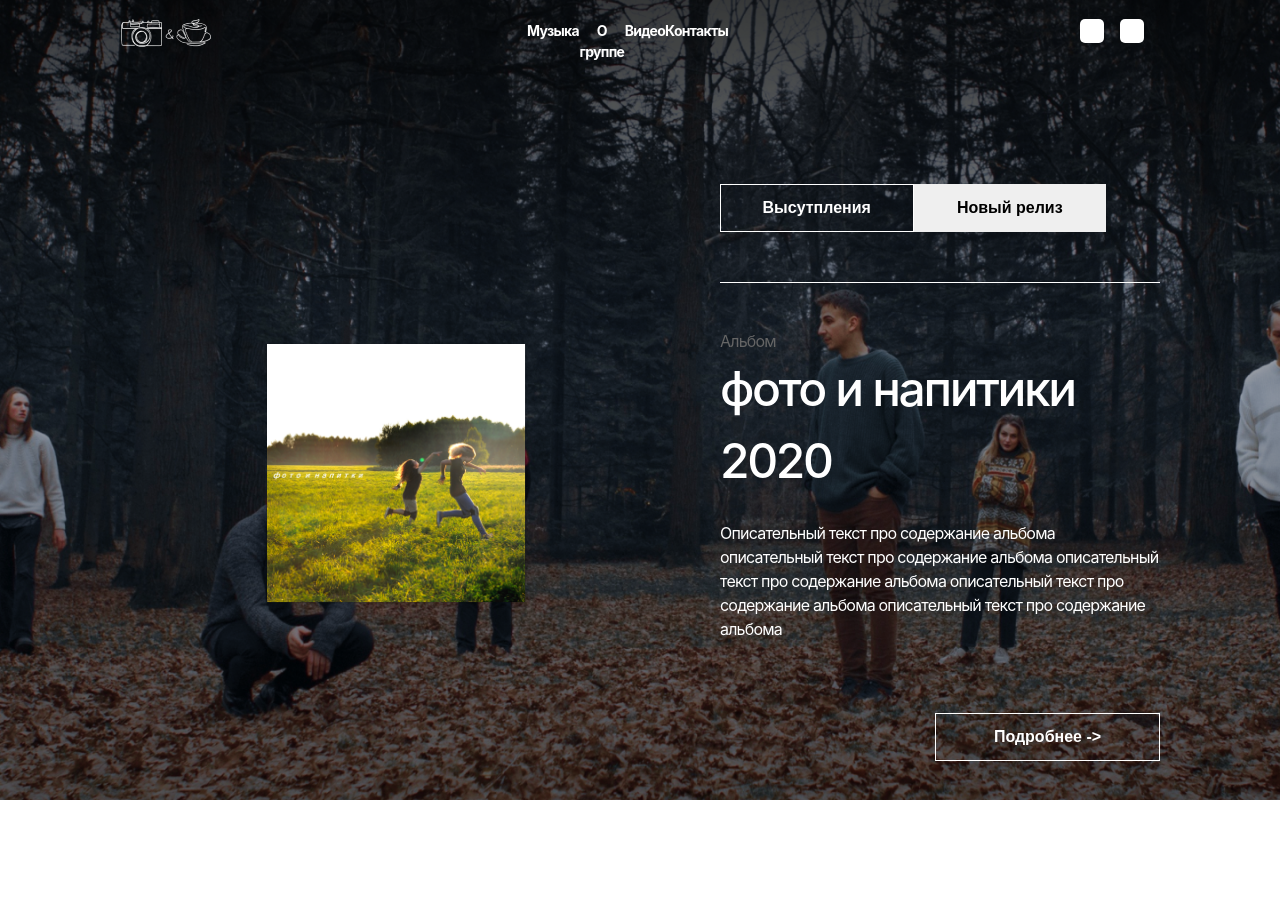
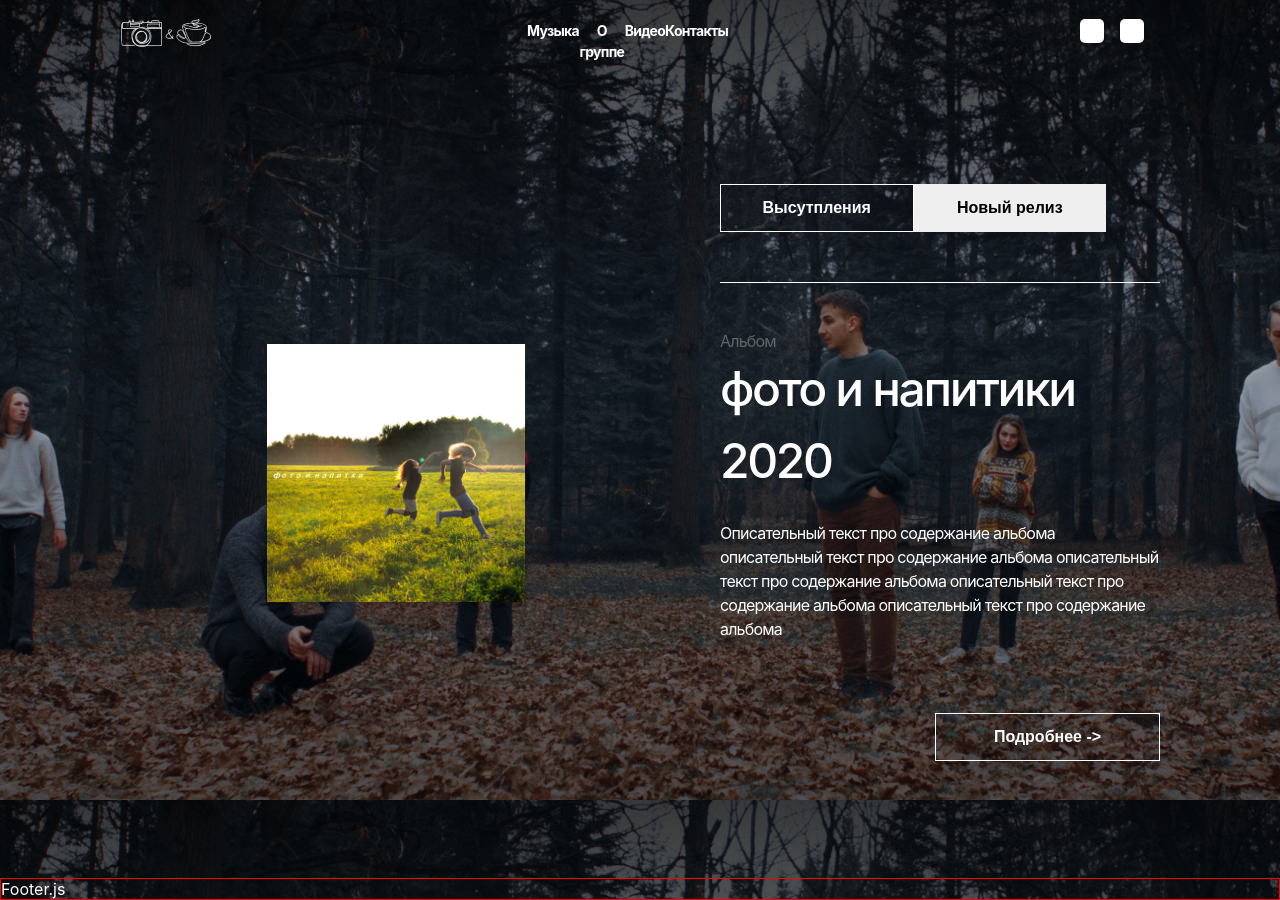
Before and after one commit to makridenko/pad-site, a React (Create React App) app in the folder client/: page / in a window 1280 px wide. Before the commit the page ends 800 px from the top, so only its background shows below. Built offline with nearby package versions, Linux system fonts and the light colour scheme.

Commit message:
need to change main struct;

```diff
--- a/client/src/Components/App.js
+++ b/client/src/Components/App.js
@@ -5,6 +5,7 @@ import React, { Component } from 'react';
 import Header from './Header';
 import Main from './Main';
 import NewRelease from './NewRelease';
+import Footer from './Footer';
 
 
 export default class App extends Component {
@@ -14,6 +15,7 @@ export default class App extends Component {
         <Header />
         {/* <Main /> */}
         <NewRelease />
+        <Footer />
       </div>
     );
   };
--- /dev/null
+++ b/client/src/Components/Footer.js
@@ -0,0 +1,24 @@
+/* React components */
+import React from 'react';
+
+/* Style */
+import styled from 'styled-components';
+
+/* Styled components */
+const StyledFooter = styled.div`
+  border: 1px solid red;
+  color: #fff;
+  display: flex;
+  margin-top: 117px;
+`;
+
+
+const Footer = () => {
+  return (
+    <StyledFooter>
+      Footer.js
+    </StyledFooter>
+  );
+};
+
+export default Footer;
--- a/client/src/Components/Header.js
+++ b/client/src/Components/Header.js
@@ -3,7 +3,6 @@ import React from 'react';
 
 /* Style */
 import styled from 'styled-components';
-
 
 /* Styled components */
 const StyledHeader = styled.div`
@@ -62,6 +61,7 @@ const SocialMediaLogo = styled.div`
   border-radius: 5px;
 `;
 
+
 const Header = () => {
   return (
     <StyledHeader>
```
